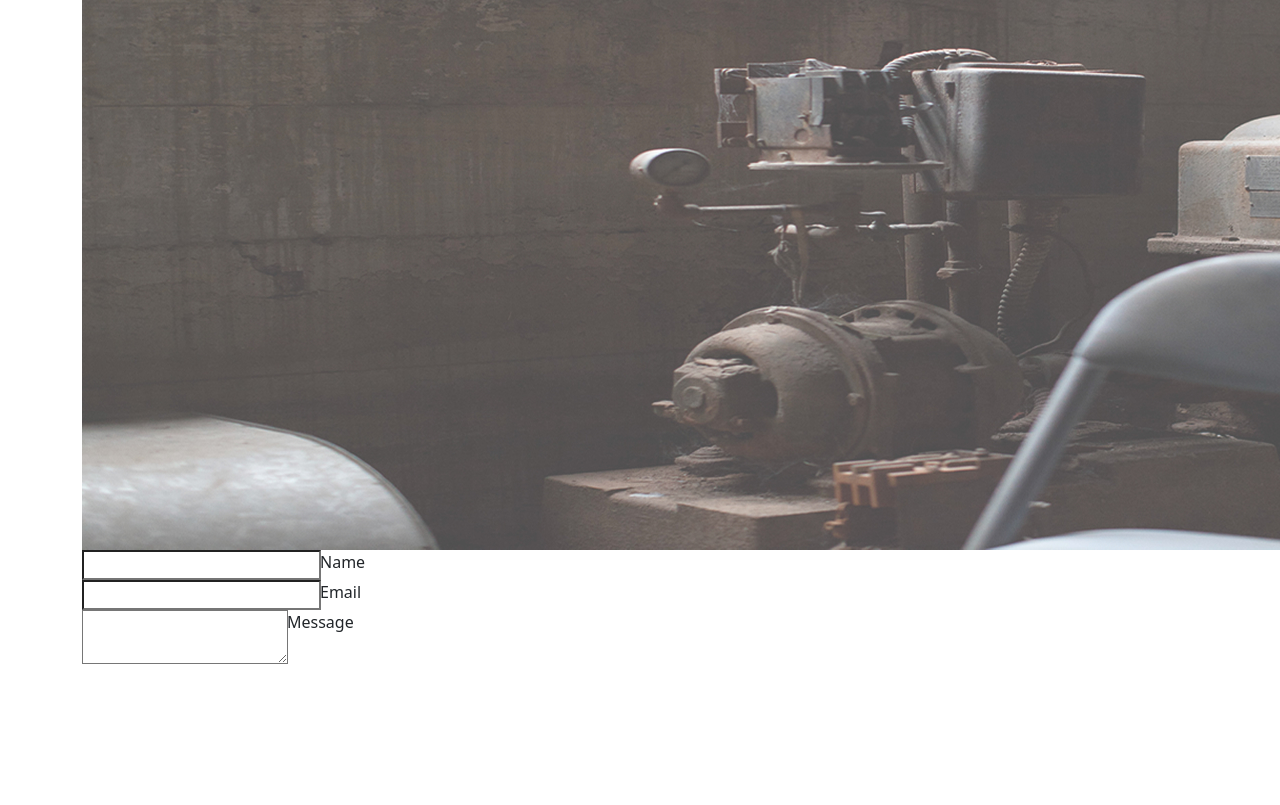
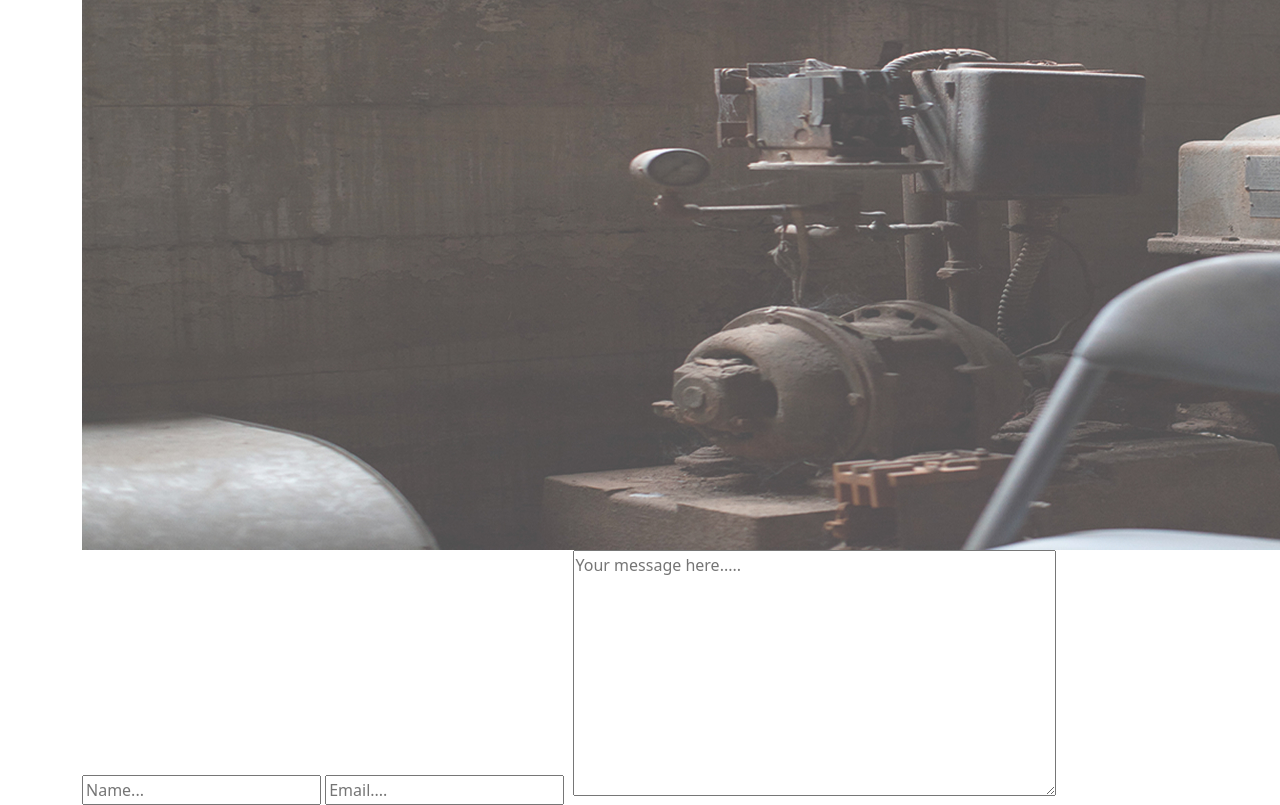
Before and after one commit to VincentGichohi/DelaniStudio, a plain HTML site: page index.html in a window 1280 px wide. Shown: the part 3758-4563 px from the top of the page. Before the commit the page ends 4422 px from the top, so only its background shows below. Drawn offline with nearby package versions, Linux system fonts and the light colour scheme.

Commit message:
I made some changes to the contact form

```diff
--- a/index.html
+++ b/index.html
@@ -62,20 +62,17 @@
             <img src="images/portfolio/work8.jpg" alt="">
         </div><br>
         <div class="contact">
-            <h1>CONTACT US</h1>
             <img id="contact" src="images/background/c_image.jpg" alt="">
-            <div class="input-group">
-                <input type="text" class="field" />
-                <label class="input-label">Name</label>
-            </div>
-            <div class="input-group">
-                <input type="text" class="field" />
-                <label class="input-label">Email</label>
-            </div>
-            <div class="input-group">
-                <textarea class="field"></textarea>
-                <label class="message">Message</label>
-              </div>
+            <form action="">
+                <h1>CONTACT US</h1>
+                <!-- <label for="name"><b>Name</b></label> -->
+                <input type="text" placeholder="Name..." name="Name" required>
+                <!-- <label for="email"><b>Email</b></label> -->
+                <input type="email" placeholder="Email...." name="email" required>
+                <label for="message"><b></b></label>
+                <textarea rows="10" cols="50" placeholder="Your message here....." name="message" id="message"></textarea>
+                <!-- <input type="text" placeholder="Your message here...." name="message" required>      -->
+            </form>
         </div>
     </div>
     <script src="https://cdn.jsdelivr.net/npm/bootstrap@5.1.3/dist/js/bootstrap.bundle.min.js" integrity="sha384-ka7Sk0Gln4gmtz2MlQnikT1wXgYsOg+OMhuP+IlRH9sENBO0LRn5q+8nbTov4+1p" crossorigin="anonymous"></script>
```
